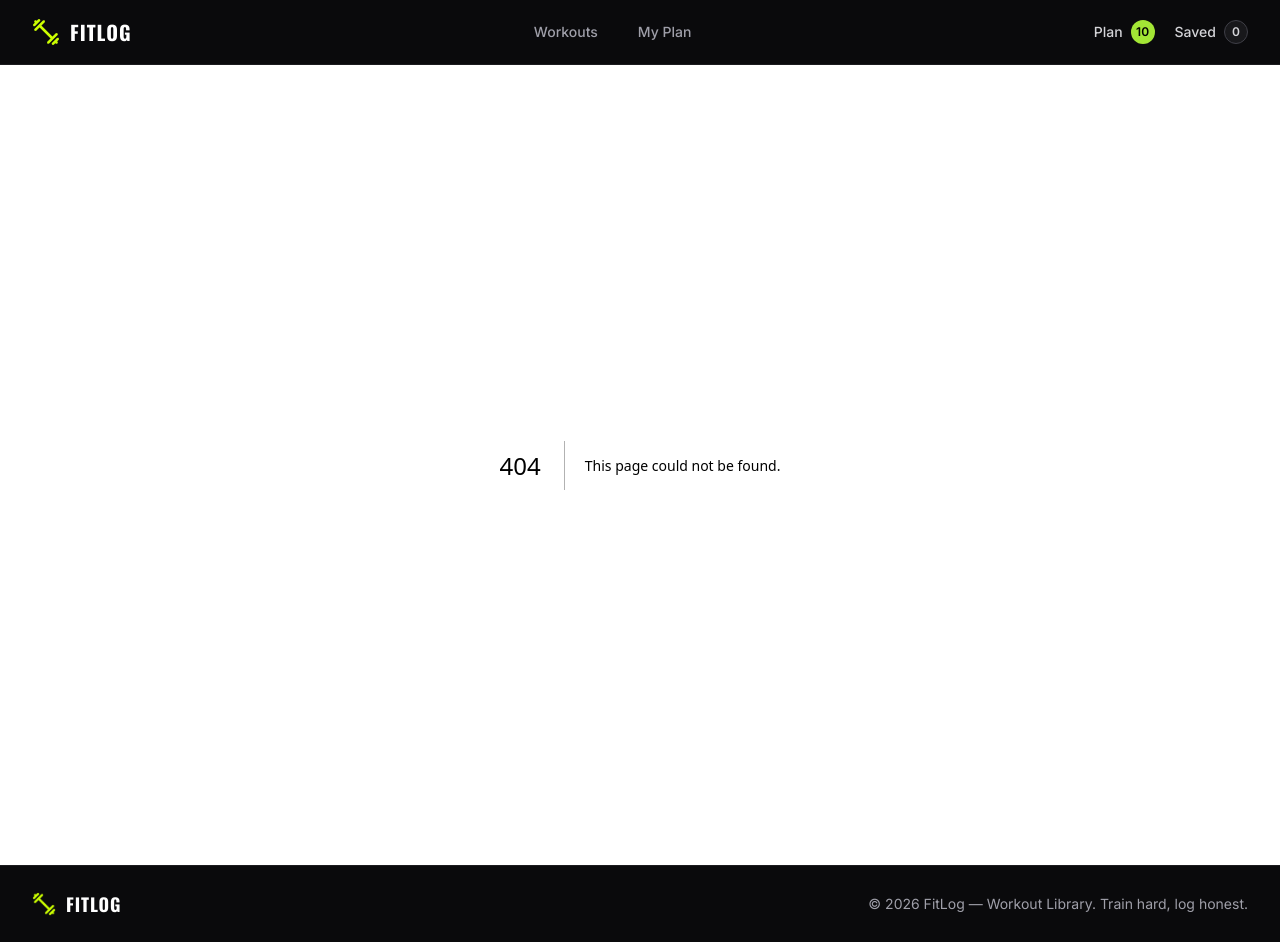
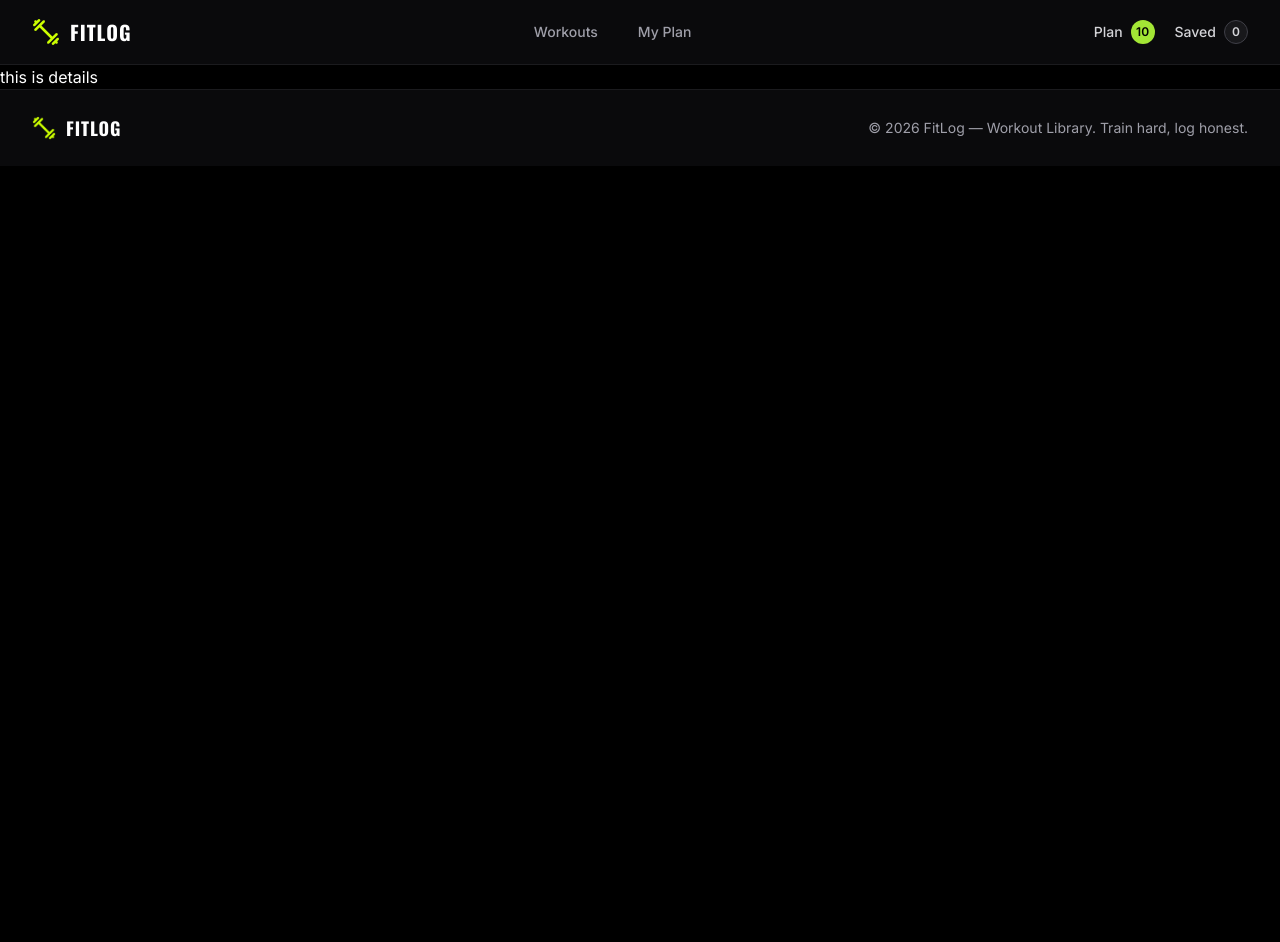
Before and after one commit to delusionalSpringTail/gymnasium-website, a Next.js app: page /workouts/1 in a window 1280 px wide. Before the commit this address had no page. After the commit the page ends 800 px from the top, so only its background shows below. Built offline with nearby package versions, Linux system fonts and the light colour scheme.

Commit message:
dynamic path name for workout card and workout detail page

```diff
--- /dev/null
+++ b/src/app/workouts/[id]/page.tsx
@@ -0,0 +1,11 @@
+import React from 'react';
+
+const workoutDetails = () => {
+    return (
+        <div>
+            this is details
+        </div>
+    );
+};
+
+export default workoutDetails;
--- a/src/components/WorkoutCard.tsx
+++ b/src/components/WorkoutCard.tsx
@@ -1,4 +1,5 @@
 import Image from 'next/image';
+import Link from 'next/link';
 
 export interface Workout {
   id: number;
@@ -22,7 +23,8 @@ interface WorkoutCardProps {
 
 export default function WorkoutCard({ workout }: WorkoutCardProps) {
   return (
-    <div className="bg-[#12141a] border border-zinc-800/80 rounded-2xl overflow-hidden hover:border-zinc-700 transition-all duration-300 flex flex-col justify-between group">
+      <Link href={`/workouts/${workout.name.toLowerCase().split(" ").join("-")}`} className='cursor-pointer'>
+          <div className="bg-[#12141a] border border-zinc-800/80 rounded-2xl overflow-hidden hover:border-zinc-700 transition-all duration-300 flex flex-col justify-between group">
 
       <div>
         {/* Workout Image */}
@@ -90,5 +92,6 @@ export default function WorkoutCard({ workout }: WorkoutCardProps) {
       </div>
 
     </div>
+      </Link>
   );
 }
```
